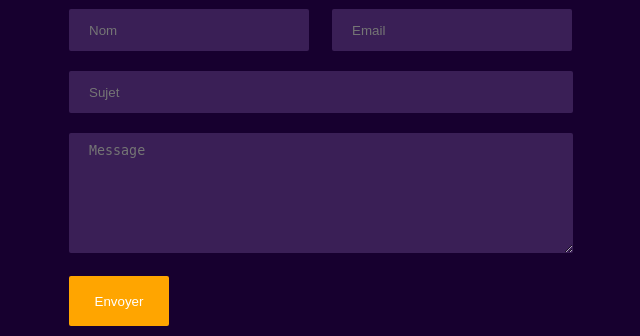
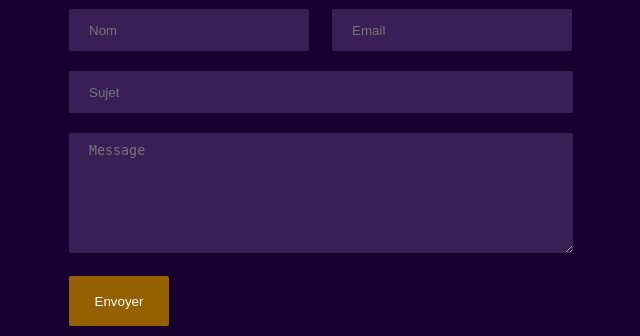
Before and after one commit to JeanFourest/Puissance_4, a PHP site: page /contact.html in a window 1280 px wide, with the pointer over the restyled element. Shown: the part 681-1017 px from the top of the page, without its empty margins (96-736 px from the left). Run offline with PHP 8.4, Linux system fonts and the light colour scheme.

Commit message:
Update main.css

```diff
--- a/assets/contact/main.css
+++ b/assets/contact/main.css
@@ -130,5 +130,5 @@ body
 
 #bouttonformulaire:hover
 {
-    background-color: orange;
+    background-color: rgb(148, 96, 0);
 }
```
